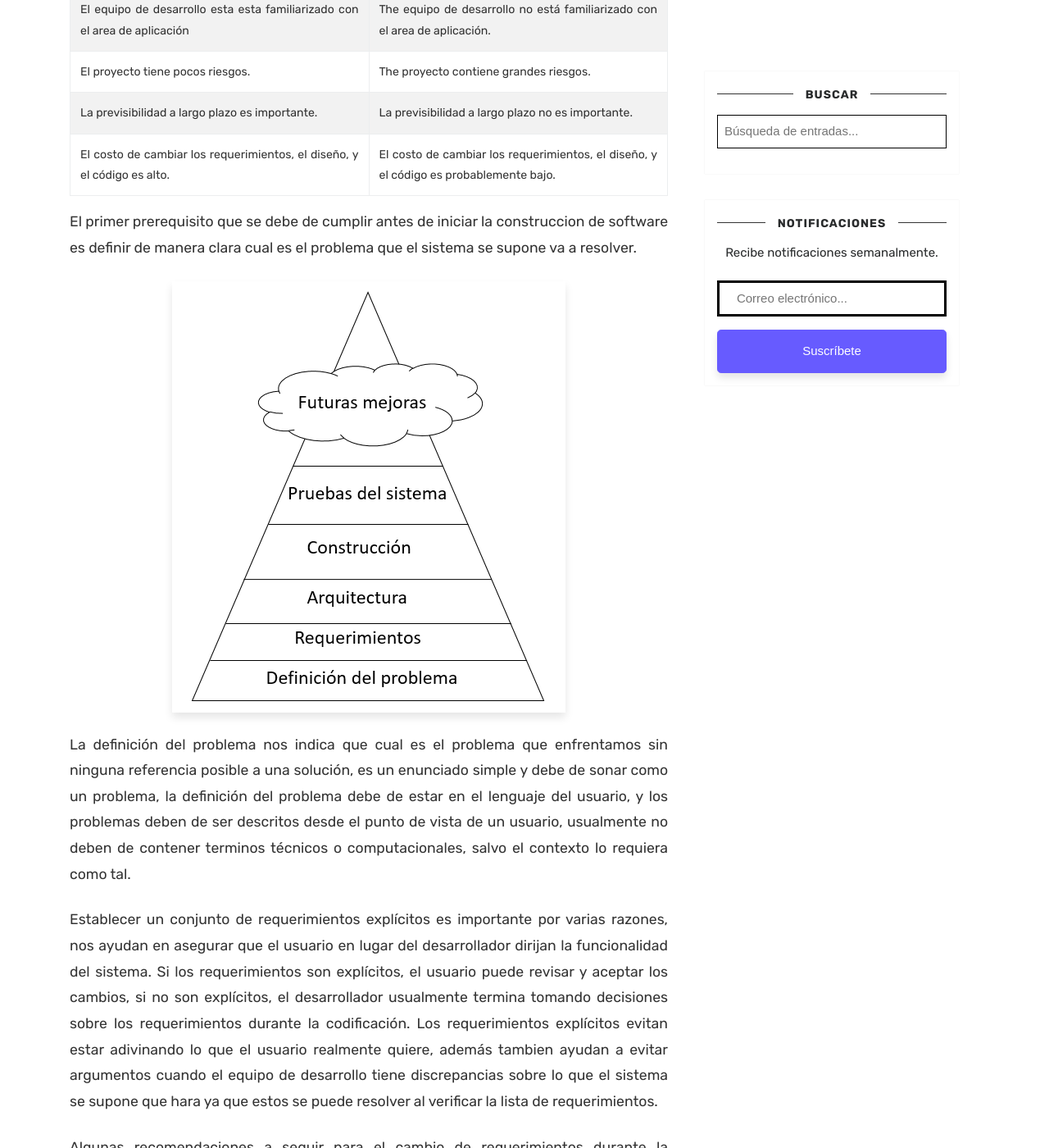
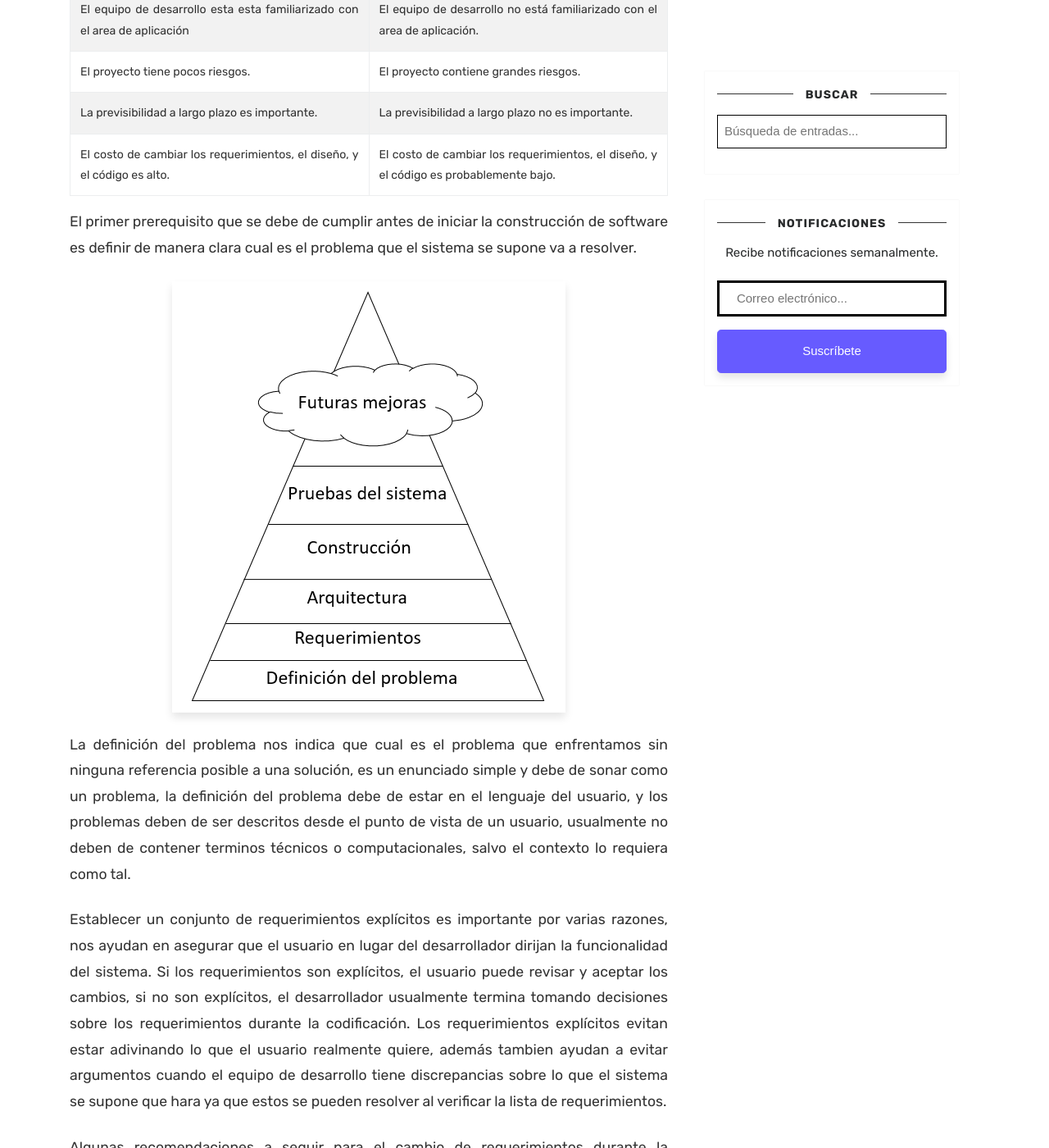
Before and after one commit to Kenar716/Kenar716.github.io, a Jekyll site: the page built from _posts/2019-07-06-measuretwicecutoncepart1.md, in a window 1280 px wide and 1400 px high, scrolled down 2891 px. Shown: the whole window at 82% size. Built offline with Jekyll 4.4.1, drawn with Linux system fonts in a browser that asks for light colours; nearby versions of some CDN libraries; comment, search, counter and statistics services are not loaded; some of the changed text lies outside the part shown.

Commit message:
Se aplicacion correcciones a las entradas 'Measure Twice, Cut Once Part1 and Part 2'.

```diff
--- a/_posts/2019-07-06-measuretwicecutoncepart1.md
+++ b/_posts/2019-07-06-measuretwicecutoncepart1.md
@@ -200,15 +200,15 @@ Para determinar el mejor tipo de enfoque para el proyecto se recomiendan los sig
         </tr>
         <tr>
             <td markdown="span">El diseño es sencillo y se ha entendido bastante bien.</td>
-            <td markdown="span">The diseño es complejo, desafiante, o ambos.</td>
+            <td markdown="span">El diseño es complejo, desafiante, o ambos.</td>
         </tr>
         <tr>
             <td markdown="span">El equipo de desarrollo esta esta familiarizado con el area de aplicación</td>
-            <td markdown="span">The equipo de desarrollo no está familiarizado con el area de aplicación.</td>
+            <td markdown="span">El equipo de desarrollo no está familiarizado con el area de aplicación.</td>
         </tr>
         <tr>
             <td markdown="span">El proyecto tiene pocos riesgos.</td>
-            <td markdown="span">The proyecto contiene grandes riesgos.</td>
+            <td markdown="span">El proyecto contiene grandes riesgos.</td>
         </tr>
         <tr>
             <td markdown="span">La previsibilidad a largo plazo es importante.</td>
@@ -221,21 +221,23 @@ Para determinar el mejor tipo de enfoque para el proyecto se recomiendan los sig
     </tbody>
 </table>
 
-El primer prerequisito que se debe de cumplir antes de iniciar la construccion de software es definir de manera clara cual es el problema que el sistema se supone va a resolver.
+El primer prerequisito que se debe de cumplir antes de iniciar la construcción de software es definir de manera clara cual es el problema que el sistema se supone va a resolver.
 
 ![code-complete-2](/assets/images/posts/2019-07-06-measuretwicecutoncepart1/PiramidaConstruccion.PNG){: .center-image }
 
 La definición del problema nos indica que cual es el problema que enfrentamos sin ninguna referencia posible a una solución, es un enunciado simple y debe de sonar como un problema, la definición del problema debe de estar en el lenguaje del usuario, y los problemas deben de ser descritos desde el punto de vista de un usuario, usualmente no deben de contener terminos técnicos o computacionales, salvo el contexto lo requiera como tal.
 
-Establecer un conjunto de requerimientos explícitos es importante por varias razones, nos ayudan en asegurar que el usuario en lugar del desarrollador dirijan la funcionalidad del sistema. Si los requerimientos son explícitos, el usuario puede revisar y aceptar los cambios, si no son explícitos, el desarrollador usualmente termina tomando decisiones sobre los requerimientos durante la codificación. Los requerimientos explícitos evitan estar adivinando lo que el usuario realmente quiere, además tambien ayudan a evitar argumentos cuando el equipo de desarrollo tiene discrepancias sobre lo que el sistema se supone que hara ya que estos se puede resolver al verificar la lista de requerimientos.
+Establecer un conjunto de requerimientos explícitos es importante por varias razones, nos ayudan en asegurar que el usuario en lugar del desarrollador dirijan la funcionalidad del sistema. Si los requerimientos son explícitos, el usuario puede revisar y aceptar los cambios, si no son explícitos, el desarrollador usualmente termina tomando decisiones sobre los requerimientos durante la codificación. Los requerimientos explícitos evitan estar adivinando lo que el usuario realmente quiere, además tambien ayudan a evitar argumentos cuando el equipo de desarrollo tiene discrepancias sobre lo que el sistema se supone que hara ya que estos se pueden resolver al verificar la lista de requerimientos.
 
 Algunas recomendaciones a seguir para el cambio de requerimientos durante la construcción del software son las siguientes:
 - Que los requimientos cumplan la calidad usando la lista de verificacion siguiente.
 - Asegurarse que todo el mundo entienda el costo de cambiar los requerimientos.
 - Establecer un procedimiento de control de cambios.
-- Usar estilos de desarrollo que se faciliten los cambios.
+- Usar estilos de desarrollo que faciliten los cambios.
 - Abandonar el proyecto.
 - Mantener un ojo en las oportunidades de negocio del proyecto.
+
+En la segunda parte de esta entrada hablaremos de una serie de cuestionamientos que nos marcarán la pauta para saber si conocemos lo necesario del proyecto para iniciar la construcción del software.
 
 Extracto del libro _**Code Complete**_ 2nd Edition de **Steve McConnell**, Chapter 3: _Measure Twice, Cut Once: Upstream Prerequisites_.
 
```
Also changed, not shown: _posts/2019-07-07-measuretwicecutoncepart2.md (+1 -0 lines).
